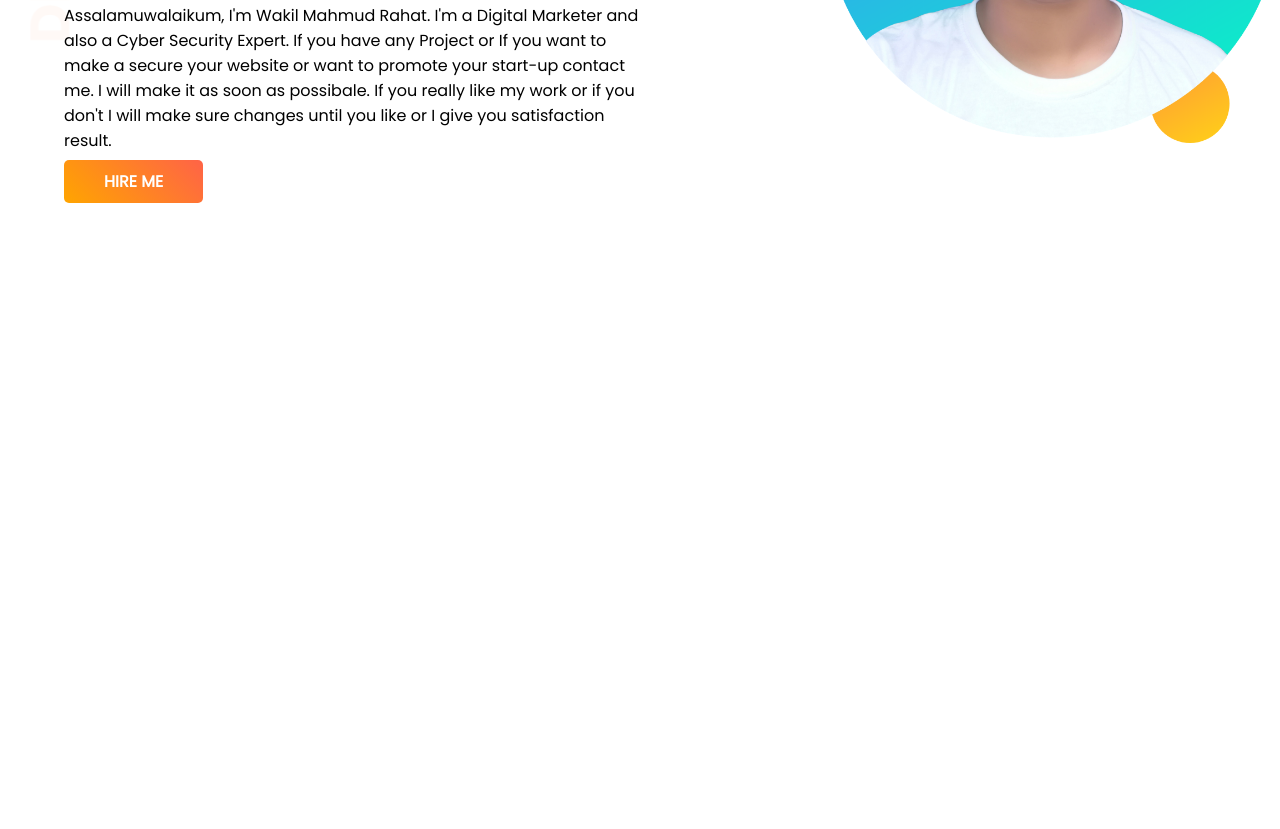
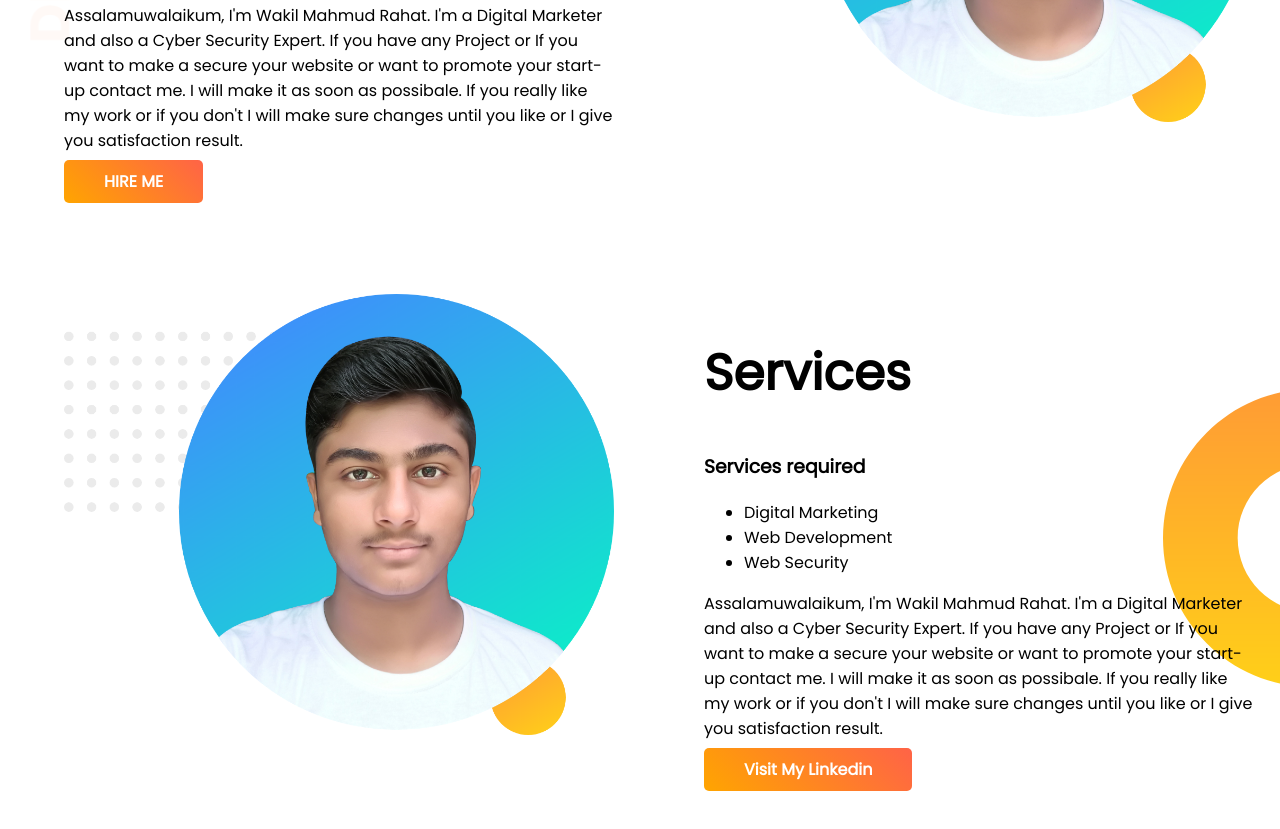
Before and after one commit to Wakil-Mahmud/Dev-Port, a plain HTML site: page index.html in a window 1280 px wide. Shown: the part 319-1148 px from the top of the page. Before the commit the page ends 800 px from the top, so only its background shows below. Drawn offline with Linux system fonts and the light colour scheme.

Commit message:
second section

```diff
--- a/index.html
+++ b/index.html
@@ -33,6 +33,31 @@
             <img src="images/rahat.png" alt="">
         </div>
     </section>
+
+
+    <section class="services">
+        <div class="h-w-1">
+            <img src="images/rahat.png" alt="">
+        </div>
+
+        <div class="h-w-1">
+            <h1>Services</h1>
+            <h3>Services required</h3>
+            <ul>
+                <li>Digital Marketing</li>
+                <li>Web Development</li>
+                <li>Web Security</li>
+            </ul>
+            <p> Assalamuwalaikum, I'm Wakil Mahmud Rahat. I'm a Digital Marketer and also a Cyber Security Expert. If
+                you
+                have any Project or If you want to make a secure your website or want to promote your start-up contact
+                me. I
+                will make it as soon as possibale. If you really like my work or if you don't I will make sure changes
+                until
+                you like or I give you satisfaction result.</p>
+            <a class="li-bu" target="_blank" href="https://www.linkedin.com/in/wakil-mahmud/"> Visit My Linkedin</a>
+        </div>
+    </section>
 </body>
 
 </html>
--- a/style.css
+++ b/style.css
@@ -11,10 +11,12 @@ h1{
 }
 section{
     display: flex;
+    margin-bottom: 100px;
 }
 .h-w-1{
     width: 50%;
     padding-left: 5%;
+    padding-right: 2%;
 }
 .h-w-1 img{
     width: 100%;
@@ -32,3 +34,8 @@ section{
     background-image: url(images/top-banner.png);
     background-repeat: no-repeat;
 }
+.services{
+    background-image: url(images/dream-bg.png);
+    background-repeat: no-repeat;
+    background-position: right;
+}
```
